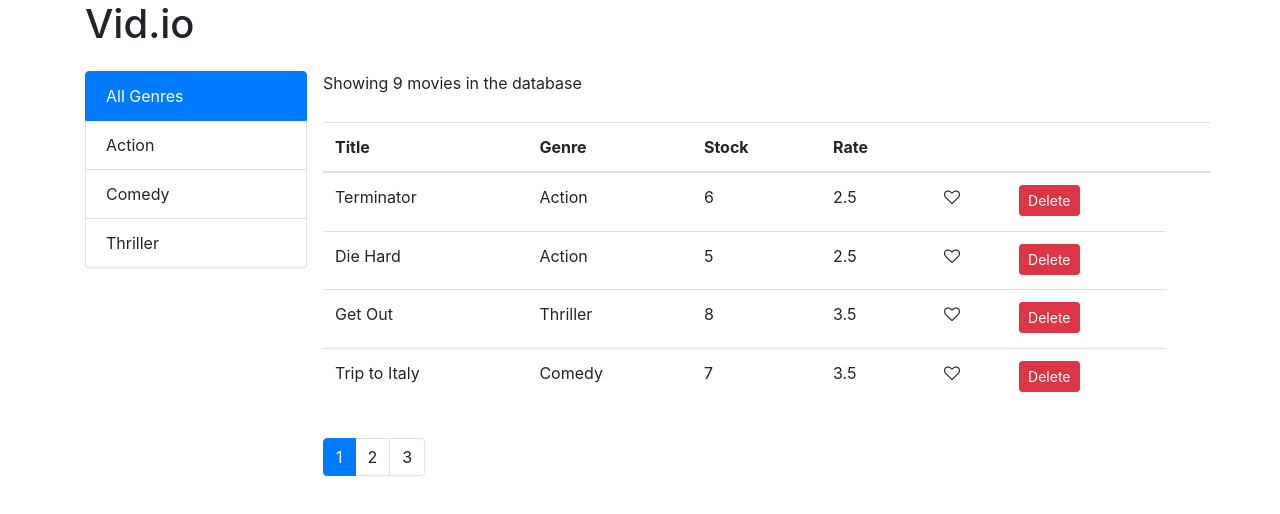
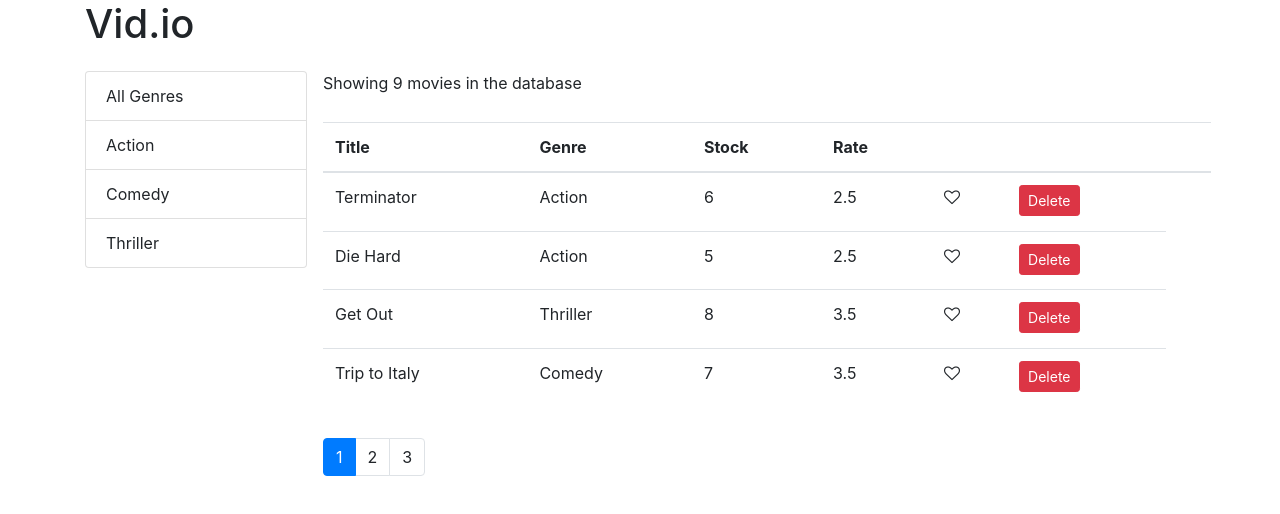
Before and after one commit to robertgregg3/counting-app, a React (Create React App) app: page / in a window 1280 px wide. Shown: the top 514 px of the page. Built offline with nearby package versions, Linux system fonts and the light colour scheme.

Commit message:
added List group skeleton modified

```diff
--- a/src/components/common/listgroup.jsx
+++ b/src/components/common/listgroup.jsx
@@ -3,7 +3,7 @@ import React from "react";
 const ListGroup = () => {
   return (
     <ul class="list-group">
-      <li class="list-group-item active">All Genres</li>
+      <li class="list-group-item">All Genres</li>
       <li class="list-group-item">Action</li>
       <li class="list-group-item">Comedy</li>
       <li class="list-group-item">Thriller</li>
```
Also changed, not shown: 1 other file (tests, documents, lock files or other folders).
